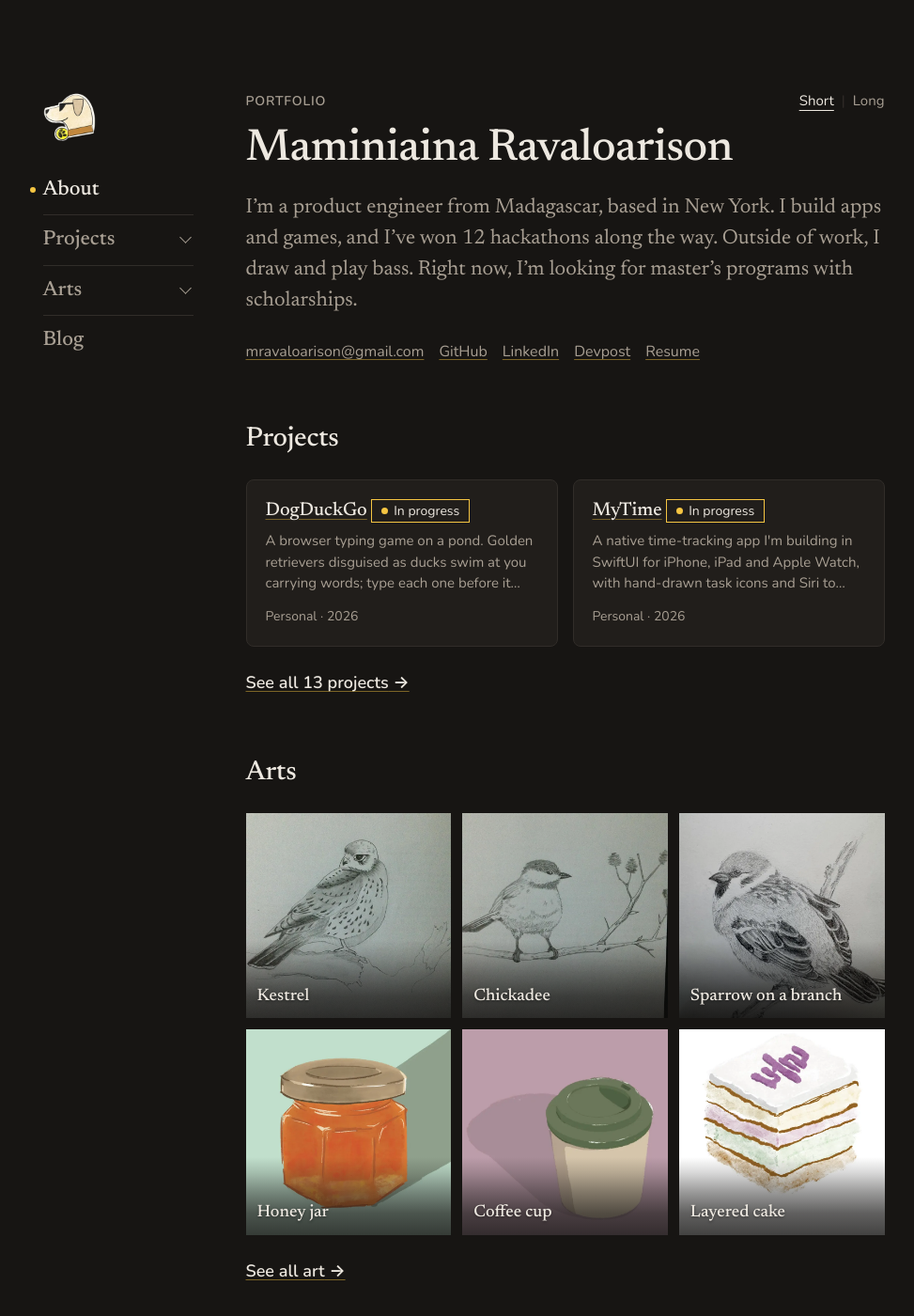
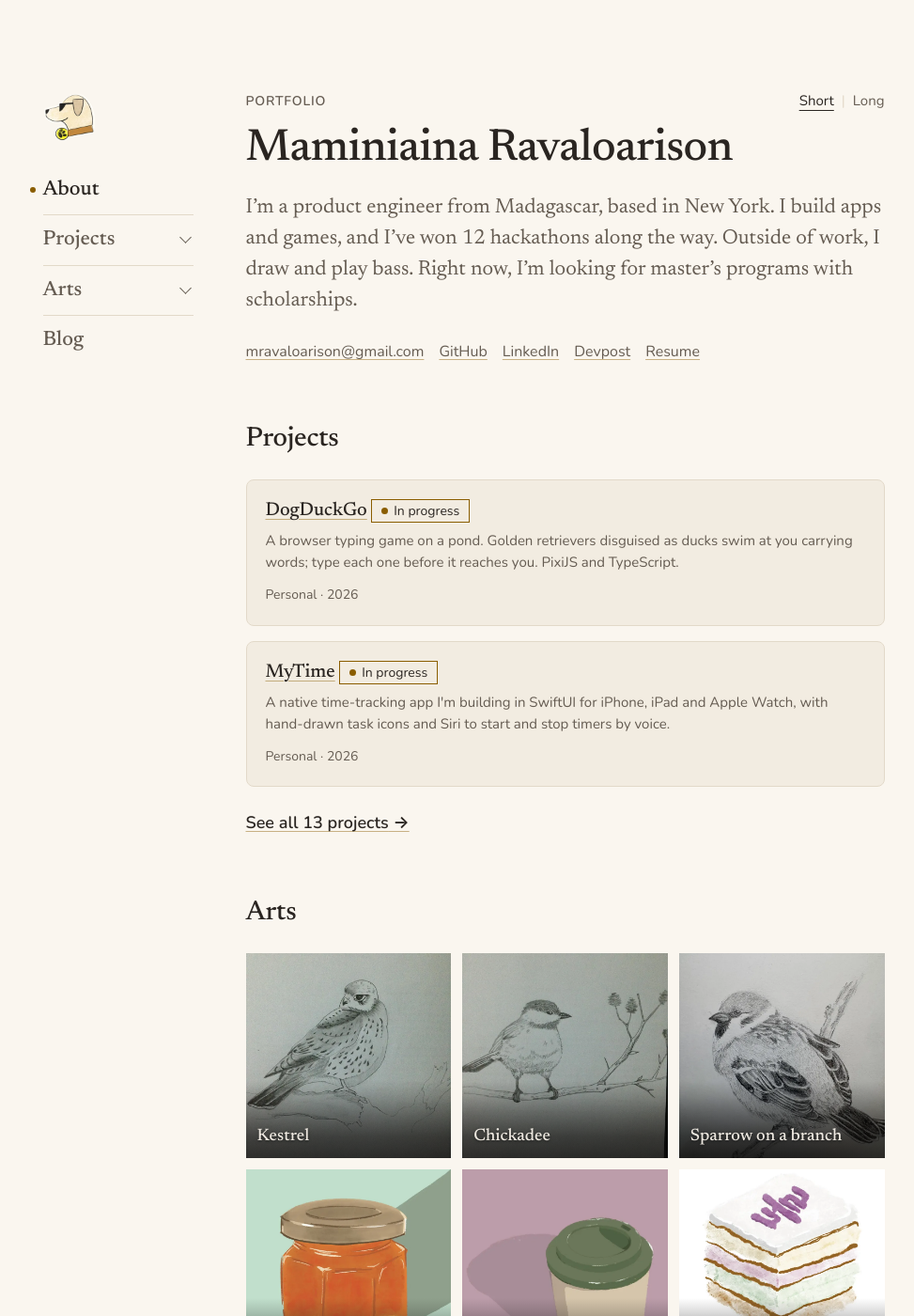
Before and after one commit to mravaloarison/mravaloarison.github.io, a Jekyll site: the page built from index.md, in a window 1280 px wide and 1400 px high. Shown: the whole window at 94% size, without its empty margins (127-1100 px from the left). Built offline with Jekyll 4.4.1, drawn with Linux system fonts in a browser that asks for light colours.

Commit message:
Light theme on devices set to light; project cards in one column
- The site follows the visitor's light/dark setting (no toggle): warm
  paper and dark ink in light, with a deeper gold accent that reads as
  text. The picture viewer and names over pictures stay dark.
- Project cards are listed one under another, like the blog's.

Co-Authored-By: Claude Fable 5.2 <noreply@anthropic.com>
Claude-Session: https://claude.ai/code/session_01HxKcS5wnQzvR66vCB9wedF

```diff
--- a/assets/css/styles.css
+++ b/assets/css/styles.css
@@ -44,17 +44,21 @@
 /* Tokens */
 
 :root {
-  /* Dark is the default: warm ink background, yellow accent */
+  /* Dark: warm ink background, yellow accent. A device set to light gets
+     the light tokens below (Mami's request, November 2026: follow the
+     visitor's own setting; there is no toggle). */
   --bg: #171513;
   --surface: #211e1b;
   --text: #ede8e0;
+  --text-bright: #fff;   /* a card's title on hover */
   --text-secondary: #a89f93;
   --accent: #f5c542;
   /* the soft square behind the trophy on awards */
   --accent-tint: rgb(245 197 66 / 0.13);
+  --accent-soft: rgb(245 197 66 / 0.4);   /* the line under card titles */
   --border: #312d29;
   --border-strong: #46413b;
-
+  --overlay: rgb(20 16 12 / 0.35);   /* behind the phone menu */
 
   --font-serif: "Newsreader", Georgia, "Times New Roman", serif;
   --font-sans: "Nunito", -apple-system, BlinkMacSystemFont, "Segoe UI",
@@ -100,6 +104,41 @@
   --reveal-rise: 28px;
 }
 
+/* Light: warm paper, dark ink, and a deeper gold so the accent still reads
+   as text (5.3:1 on --bg, 4.9:1 on --surface). */
+@media (prefers-color-scheme: light) {
+  :root {
+    --bg: #faf6ef;
+    --surface: #f2ece1;
+    --text: #2a2521;
+    --text-bright: #000;
+    --text-secondary: #655c52;
+    --accent: #8a5d00;
+    --accent-tint: rgb(245 197 66 / 0.28);
+    --accent-soft: rgb(138 93 0 / 0.45);
+    --border: #e2d9c9;
+    --border-strong: #cfc4b1;
+    --overlay: rgb(60 48 34 / 0.3);
+  }
+}
+
+/* Always dark, whatever the theme: the picture viewer and art pages (a
+   picture reads best on black), and what's written over a picture (gallery
+   names, play marks, a post picture's hover). */
+.viewer,
+.viewer-body,
+.gallery-item,
+.card-media,
+.anim-frame {
+  --bg: #171513;
+  --surface: #211e1b;
+  --text: #ede8e0;
+  --text-secondary: #a89f93;
+  --accent: #f5c542;
+  --border: #312d29;
+  --border-strong: #46413b;
+}
+
 /* Reset */
 
 *,
@@ -110,7 +149,7 @@
 
 html {
   -webkit-text-size-adjust: 100%;
-  color-scheme: dark;
+  color-scheme: dark light;
   /* Keep the scrollbar's space on every page, so short pages that don't
      scroll (blog index, a small category) line up exactly with long ones
      instead of jumping sideways when you move between them. */
@@ -1071,24 +1110,17 @@ main iframe {
   content: " →";
 }
 
-/* Project cards (see "Project and post cards" above for the card box): two
-   to a row from 601px, one on phones, all the same, no picture (covers
-   were tried in November 2026 and taken out at Mami's request): the
-   underlined serif title (+ the In progress pill), the award line on award
-   projects, the description (three lines at most) and "Category · year",
-   muted, at the bottom, level across a row. */
+/* Project cards (see "Project and post cards" above for the card box): one
+   under another like the post cards (Mami's request, November 2026; two to
+   a row was tried), all the same, no picture: the underlined serif title
+   (+ the In progress pill), the description (three lines at most) and
+   "Category · year", muted. */
 
 .card-grid {
   display: grid;
   grid-template-columns: minmax(0, 1fr);
   gap: var(--card-gap);
   margin: var(--space-24) 0 var(--space-48);
-}
-
-@media (min-width: 601px) {
-  .card-grid {
-    grid-template-columns: repeat(2, minmax(0, 1fr));
-  }
 }
 
 .card {
@@ -1269,7 +1301,7 @@ main iframe {
    its line just brighten. */
 .title-text {
   text-decoration: underline;
-  text-decoration-color: rgb(245 197 66 / 0.4);
+  text-decoration-color: var(--accent-soft);
   text-decoration-thickness: 1px;
   text-underline-offset: 0.2em;
   transition: color var(--transition), text-decoration-color var(--transition);
@@ -1279,7 +1311,7 @@ main iframe {
 .card:focus-visible .title-text,
 .post-row:hover .title-text,
 .post-row:focus-visible .title-text {
-  color: #fff;
+  color: var(--text-bright);
   text-decoration-color: var(--accent);
 }
 
@@ -2310,7 +2342,7 @@ figcaption {
     position: fixed;
     inset: 0;
     z-index: 40;
-    background: rgb(20 16 12 / 0.35);
+    background: var(--overlay);
     -webkit-backdrop-filter: blur(2px);
     backdrop-filter: blur(2px);
     opacity: 0;
```
Also changed, not shown: CLAUDE.md (+25 -11 lines).
